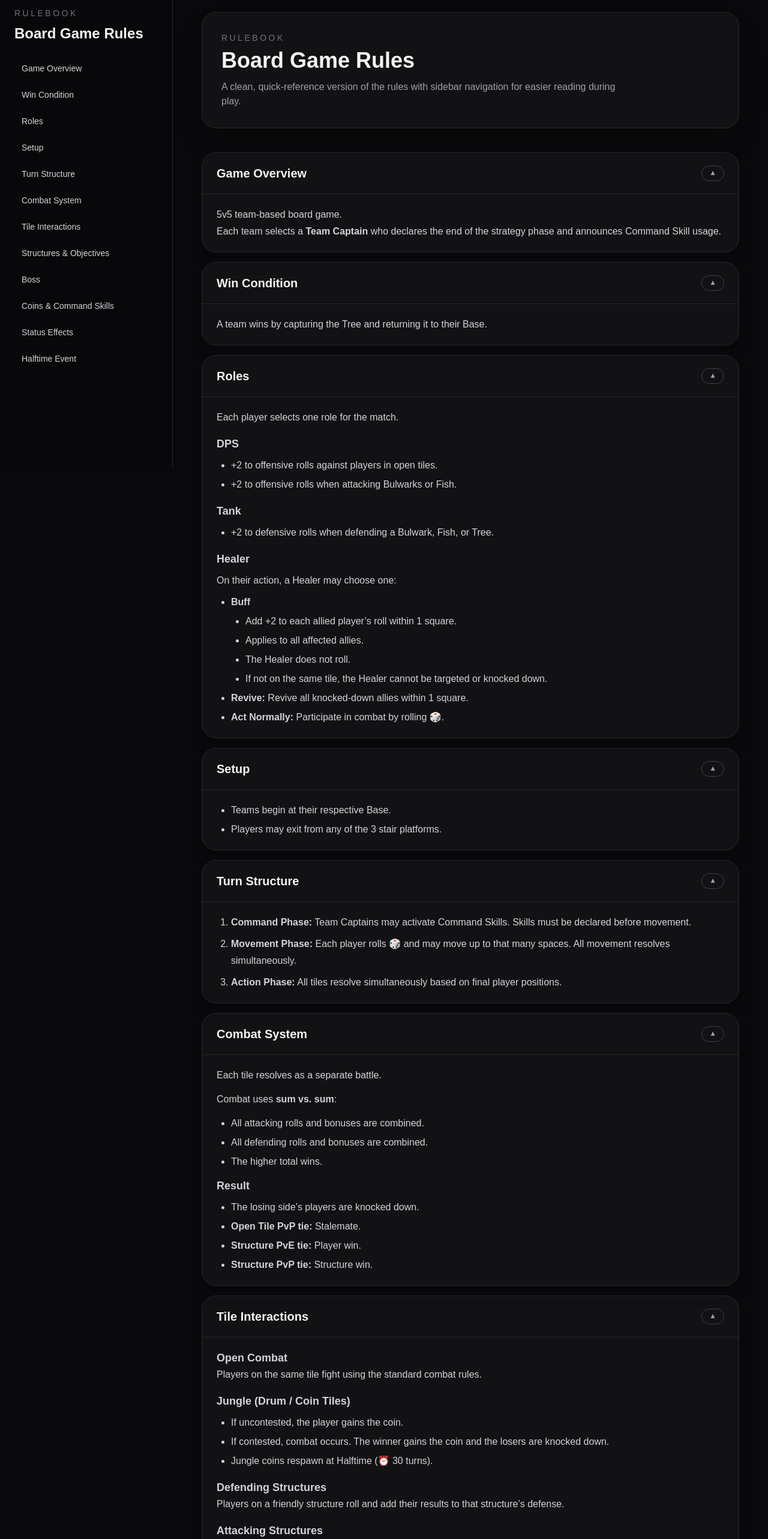
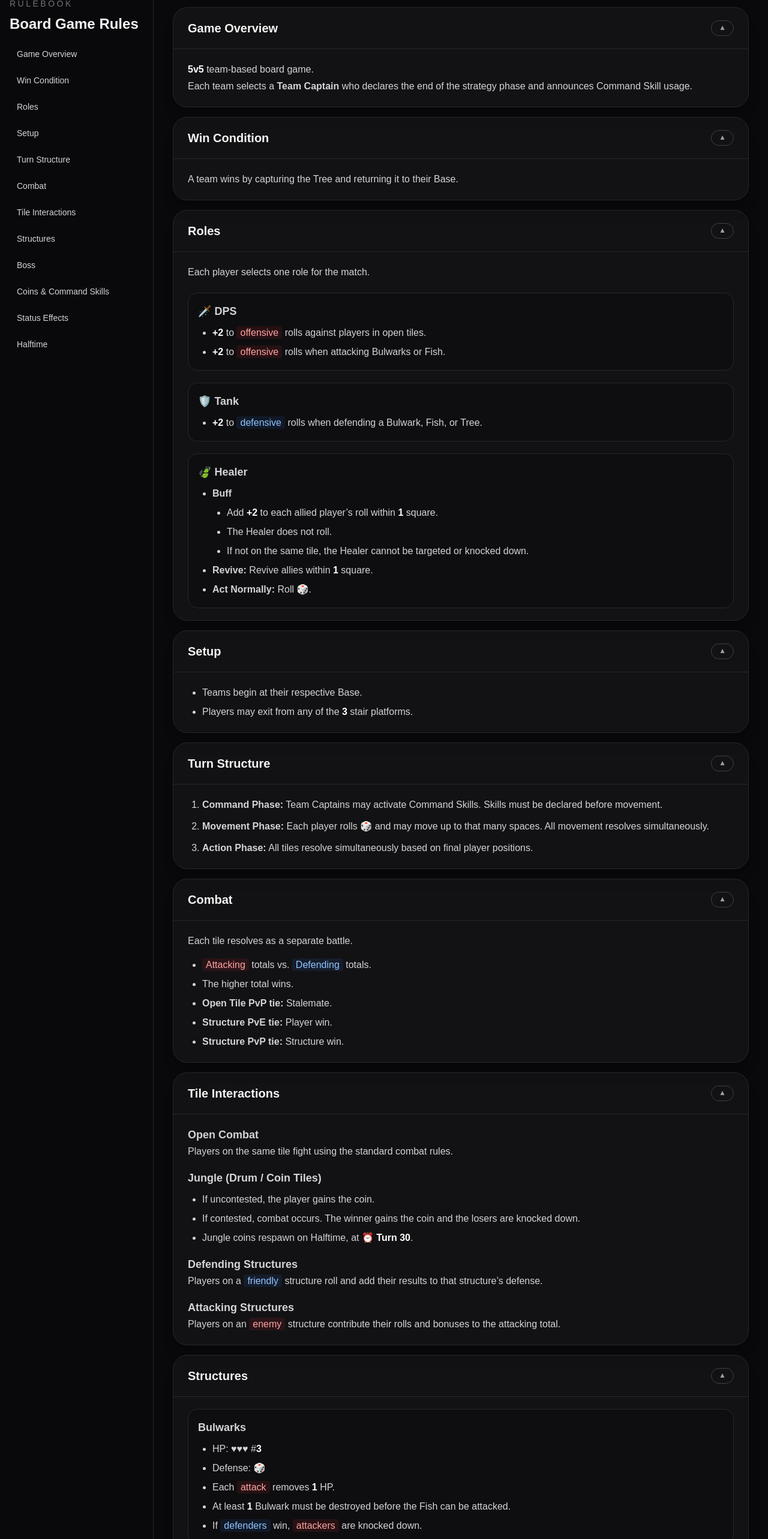
Before and after one commit to King0fgames/GvGBoardGameRules, a Next.js app: page / in a window 1280 px wide. Shown: the part 20-2586 px from the top of the page at 60% size. Built offline with nearby package versions, Linux system fonts and the light colour scheme.

Commit message:
Update page.tsx

```diff
--- a/app/page.tsx
+++ b/app/page.tsx
@@ -2,15 +2,25 @@
 
 import { useEffect, useMemo, useState } from "react";
 
+const R = (t: string) => <span className="rounded bg-red-500/10 px-1.5 py-0.5 text-red-300">{t}</span>;
+const B = (t: string) => <span className="rounded bg-blue-500/10 px-1.5 py-0.5 text-blue-300">{t}</span>;
+const N = (t: string) => <strong className="text-white">{t}</strong>;
+
+type Section = {
+  id: string;
+  title: string;
+  content: React.ReactNode;
+};
+
 export default function BoardGameRulesPage() {
-  const sections = useMemo(
+  const sections: Section[] = useMemo(
     () => [
       {
         id: "overview",
         title: "Game Overview",
         content: (
           <>
-            <p>5v5 team-based board game.</p>
+            <p>{N("5v5")} team-based board game.</p>
             <p>Each team selects a <strong>Team Captain</strong> who declares the end of the strategy phase and announces Command Skill usage.</p>
           </>
         ),
@@ -24,36 +34,37 @@ export default function BoardGameRulesPage() {
         id: "roles",
         title: "Roles",
         content: (
-          <div className="space-y-4">
+          <div className="space-y-5">
             <p>Each player selects one role for the match.</p>
-            <div>
-              <h3 className="font-semibold text-lg">DPS</h3>
+
+            <div className="rounded-2xl border border-zinc-800 bg-zinc-950/40 p-4">
+              <h3 className="text-lg font-semibold">🗡️ DPS</h3>
               <ul className="mt-2 list-disc space-y-1 pl-6">
-                <li>+2 to offensive rolls against players in open tiles.</li>
-                <li>+2 to offensive rolls when attacking Bulwarks or Fish.</li>
+                <li>{N("+2")} to {R("offensive")} rolls against players in open tiles.</li>
+                <li>{N("+2")} to {R("offensive")} rolls when attacking Bulwarks or Fish.</li>
               </ul>
             </div>
-            <div>
-              <h3 className="font-semibold text-lg">Tank</h3>
+
+            <div className="rounded-2xl border border-zinc-800 bg-zinc-950/40 p-4">
+              <h3 className="text-lg font-semibold">🛡️ Tank</h3>
               <ul className="mt-2 list-disc space-y-1 pl-6">
-                <li>+2 to defensive rolls when defending a Bulwark, Fish, or Tree.</li>
+                <li>{N("+2")} to {B("defensive")} rolls when defending a Bulwark, Fish, or Tree.</li>
               </ul>
             </div>
-            <div>
-              <h3 className="font-semibold text-lg">Healer</h3>
-              <p className="mt-2">On their action, a Healer may choose one:</p>
+
+            <div className="rounded-2xl border border-zinc-800 bg-zinc-950/40 p-4">
+              <h3 className="text-lg font-semibold">🍃 Healer</h3>
               <ul className="mt-2 list-disc space-y-1 pl-6">
                 <li>
                   <strong>Buff</strong>
                   <ul className="mt-1 list-disc space-y-1 pl-6">
-                    <li>Add +2 to each allied player’s roll within 1 square.</li>
-                    <li>Applies to all affected allies.</li>
+                    <li>Add {N("+2")} to each allied player’s roll within {N("1")} square.</li>
                     <li>The Healer does not roll.</li>
                     <li>If not on the same tile, the Healer cannot be targeted or knocked down.</li>
                   </ul>
                 </li>
-                <li><strong>Revive:</strong> Revive all knocked-down allies within 1 square.</li>
-                <li><strong>Act Normally:</strong> Participate in combat by rolling 🎲.</li>
+                <li><strong>Revive:</strong> Revive allies within {N("1")} square.</li>
+                <li><strong>Act Normally:</strong> Roll 🎲.</li>
               </ul>
             </div>
           </div>
@@ -65,7 +76,7 @@ export default function BoardGameRulesPage() {
         content: (
           <ul className="list-disc space-y-1 pl-6">
             <li>Teams begin at their respective Base.</li>
-            <li>Players may exit from any of the 3 stair platforms.</li>
+            <li>Players may exit from any of the {N("3")} stair platforms.</li>
           </ul>
         ),
       },
@@ -82,25 +93,17 @@ export default function BoardGameRulesPage() {
       },
       {
         id: "combat",
-        title: "Combat System",
+        title: "Combat",
         content: (
           <div className="space-y-3">
             <p>Each tile resolves as a separate battle.</p>
-            <p>Combat uses <strong>sum vs. sum</strong>:</p>
             <ul className="list-disc space-y-1 pl-6">
-              <li>All attacking rolls and bonuses are combined.</li>
-              <li>All defending rolls and bonuses are combined.</li>
+              <li>{R("Attacking")} totals vs. {B("Defending")} totals.</li>
               <li>The higher total wins.</li>
-            </ul>
-            <div>
-              <h3 className="text-lg font-semibold">Result</h3>
-              <ul className="mt-2 list-disc space-y-1 pl-6">
-                <li>The losing side’s players are knocked down.</li>
               <li><strong>Open Tile PvP tie:</strong> Stalemate.</li>
               <li><strong>Structure PvE tie:</strong> Player win.</li>
               <li><strong>Structure PvP tie:</strong> Structure win.</li>
             </ul>
-            </div>
           </div>
         ),
       },
@@ -118,77 +121,60 @@ export default function BoardGameRulesPage() {
               <ul className="mt-2 list-disc space-y-1 pl-6">
                 <li>If uncontested, the player gains the coin.</li>
                 <li>If contested, combat occurs. The winner gains the coin and the losers are knocked down.</li>
-                <li>Jungle coins respawn at Halftime (⏰ 30 turns).</li>
+                <li>Jungle coins respawn on Halftime, at ⏰ {N("Turn 30")}.</li>
               </ul>
             </div>
             <div>
               <h3 className="text-lg font-semibold">Defending Structures</h3>
-              <p>Players on a friendly structure roll and add their results to that structure’s defense.</p>
+              <p>Players on a {B("friendly")} structure roll and add their results to that structure’s defense.</p>
             </div>
             <div>
               <h3 className="text-lg font-semibold">Attacking Structures</h3>
-              <p>Players on an enemy structure contribute their rolls and bonuses to the attacking total.</p>
+              <p>Players on an {R("enemy")} structure contribute their rolls and bonuses to the attacking total.</p>
             </div>
           </div>
         ),
       },
       {
         id: "structures",
-        title: "Structures & Objectives",
+        title: "Structures",
         content: (
           <div className="space-y-6">
-            <div>
+            <div className="rounded-2xl border border-zinc-800 bg-zinc-950/40 p-4">
               <h3 className="text-lg font-semibold">Bulwarks</h3>
               <ul className="mt-2 list-disc space-y-1 pl-6">
-                <li><strong>HP:</strong> ♥♥♥ <span className="text-zinc-400">#3</span></li>
-                <li><strong>Defense:</strong> 🎲</li>
+                <li>HP: ♥♥♥ #{N("3")}</li>
+                <li>Defense: 🎲</li>
+                <li>Each {R("attack")} removes {N("1")} HP.</li>
+                <li>At least {N("1")} Bulwark must be destroyed before the Fish can be attacked.</li>
+                <li>If {B("defenders")} win, {R("attackers")} are knocked down.</li>
+              </ul>
+            </div>
+
+            <div className="rounded-2xl border border-zinc-800 bg-zinc-950/40 p-4">
+              <h3 className="text-lg font-semibold">Fish</h3>
+              <ul className="mt-2 list-disc space-y-1 pl-6">
+                <li>HP: ♥♥♥♥♥♥ #{N("6")}</li>
                 <li>
-                  <strong>Rules:</strong>
+                  Defense by destroyed Bulwarks:
                   <ul className="mt-1 list-disc space-y-1 pl-6">
-                    <li>Each successful attack removes 1 HP.</li>
-                    <li>At least 1 Bulwark must be destroyed before the Fish can be attacked.</li>
-                    <li>Each destroyed Bulwark lowers the Fish’s defense tier.</li>
+                    <li>{N("1")} Bulwark destroyed: 🎲 + {N("2")}</li>
+                    <li>{N("2")} Bulwarks destroyed: 🎲</li>
+                    <li>{N("3")} Bulwarks destroyed: 🎲 - {N("2")}</li>
                   </ul>
                 </li>
-                <li>
-                  <strong>Combat outcomes:</strong>
-                  <ul className="mt-1 list-disc space-y-1 pl-6">
-                    <li>If defenders win, attackers are knocked down.</li>
-                    <li>If a defended Bulwark is destroyed, its defenders are knocked down.</li>
-                  </ul>
-                </li>
+                <li>Each {R("attack")} removes {N("1")} HP.</li>
               </ul>
             </div>
-            <div>
-              <h3 className="text-lg font-semibold">Fish</h3>
-              <ul className="mt-2 list-disc space-y-1 pl-6">
-                <li><strong>HP:</strong> ♥♥♥♥♥♥ <span className="text-zinc-400">#6</span></li>
-                <li>
-                  <strong>Defense by destroyed Bulwarks:</strong>
-                  <ul className="mt-1 list-disc space-y-1 pl-6">
-                    <li>1 Bulwark destroyed: 🎲 + 2</li>
-                    <li>2 Bulwarks destroyed: 🎲</li>
-                    <li>3 Bulwarks destroyed: 🎲 - 2</li>
-                  </ul>
-                </li>
-                <li>Each successful attack removes 1 HP.</li>
-                <li>Once destroyed, the Tree becomes available.</li>
-              </ul>
-            </div>
-            <div>
+
+            <div className="rounded-2xl border border-zinc-800 bg-zinc-950/40 p-4">
               <h3 className="text-lg font-semibold">Tree</h3>
               <ul className="mt-2 list-disc space-y-1 pl-6">
                 <li>A player may pick up the Tree as their action.</li>
                 <li>The Tree must be carried back to Base to win.</li>
-                <li>
-                  <strong>Tree Carrier Rules:</strong>
-                  <ul className="mt-1 list-disc space-y-1 pl-6">
-                    <li>Movement: 2 spaces per turn.</li>
-                    <li>If enemies are on the same tile at the start of the turn, the Tree Carrier moves 1 space instead.</li>
-                    <li>The Tree gives its carrier +2 to defensive rolls.</li>
-                    <li>If defeated, the carrier is knocked down.</li>
-                  </ul>
-                </li>
+                <li>Movement: {N("2")} spaces per turn.</li>
+                <li>If enemies are on the same tile at the start of the turn, the Tree Carrier moves {N("1")} space instead.</li>
+                <li>The Tree gives its carrier {N("+2")} to {B("defensive")} rolls.</li>
               </ul>
             </div>
           </div>
@@ -198,24 +184,12 @@ export default function BoardGameRulesPage() {
         id: "boss",
         title: "Boss",
         content: (
-          <div className="space-y-4">
           <ul className="list-disc space-y-1 pl-6">
-              <li>The Boss spawns after ⏰ 15 turns and again at ⏰ 45 turns.</li>
-              <li><strong>Location:</strong> middle lane</li>
-              <li><strong>HP:</strong> ♥♥♥ <span className="text-zinc-400">#3</span></li>
-              <li><strong>Defense:</strong> 🎲</li>
-              <li><strong>Reward:</strong> 2 coins</li>
+            <li>The Boss spawns on ⏰ {N("Turn 15")} and again on ⏰ {N("Turn 45")}.</li>
+            <li>HP: ♥♥♥ #{N("3")}</li>
+            <li>Defense: 🎲</li>
+            <li>Reward: {N("2")} coins.</li>
           </ul>
-            <div>
-              <h3 className="text-lg font-semibold">Combat</h3>
-              <ul className="mt-2 list-disc space-y-1 pl-6">
-                <li>Each team rolls against the Boss, then PvP if applicable.</li>
-                <li>Successful rolls against the Boss reduce Boss HP.</li>
-                <li>Successful PvP combat rolls knock down the losers.</li>
-                <li>The team that lands the final blow gains the coins.</li>
-              </ul>
-            </div>
-          </div>
         ),
       },
       {
@@ -233,22 +207,15 @@ export default function BoardGameRulesPage() {
             </div>
             <div>
               <h3 className="text-lg font-semibold">Command Skills</h3>
-              <p className="mb-2 text-zinc-400">Declared before movement. The Team Captain sends the choice to the game master. Each skill has a ⏰ 3-turn cooldown. Each skill lasts ⏰ 1 turn unless noted otherwise.</p>
+              <p className="mb-2 text-zinc-400">Declared before movement. The Team Captain sends the choice to the game master. Each skill has a ⏰ {N("3-turn")} cooldown. Each skill lasts ⏰ {N("1 turn")} unless noted otherwise.</p>
               <ul className="list-disc space-y-1 pl-6">
-                <li><strong>Player Speed — 1 coin:</strong> +3 to all player movement rolls.</li>
-                <li><strong>Healing Reduction — 1 coin:</strong> Negates all enemy healer bonuses.</li>
-                <li><strong>Bulwark Damage — 1 coin:</strong> +4 to total attack rolls against Bulwarks.</li>
-                <li><strong>Fish Damage — 1 coin:</strong> +4 to total attack rolls against Fish.</li>
-                <li><strong>City Protection — 2 coins:</strong> All attacks against Bulwarks and Fish are negated.</li>
-                <li><strong>Tree Speed — 2 coins:</strong> The Tree Carrier’s movement is doubled.</li>
-                <li>
-                  <strong>Ballista Charges — 1 coin:</strong>
-                  <ul className="mt-1 list-disc space-y-1 pl-6">
-                    <li>2 uses total and does not expire.</li>
-                    <li>Players starting at Base may teleport anywhere on the board.</li>
-                    <li>They cannot act that turn.</li>
-                  </ul>
-                </li>
+                <li><strong>Player Speed — {N("1 coin")}:</strong> {N("+3")} to all player movement rolls.</li>
+                <li><strong>Healing Reduction — {N("1 coin")}:</strong> Negates all enemy healer bonuses.</li>
+                <li><strong>Bulwark Damage — {N("1 coin")}:</strong> {N("+4")} to total {R("attack")} rolls against Bulwarks.</li>
+                <li><strong>Fish Damage — {N("1 coin")}:</strong> {N("+4")} to total {R("attack")} rolls against Fish.</li>
+                <li><strong>City Protection — {N("2 coins")}:</strong> All attacks against Bulwarks and Fish are negated.</li>
+                <li><strong>Tree Speed — {N("2 coins")}:</strong> The Tree Carrier’s movement is doubled.</li>
+                <li><strong>Ballista Charges — {N("1 coin")}:</strong> {N("2 uses")} total, does not expire, teleport from Base, and cannot act that turn.</li>
               </ul>
             </div>
           </div>
@@ -258,48 +225,28 @@ export default function BoardGameRulesPage() {
         id: "status-effects",
         title: "Status Effects",
         content: (
-          <div>
-            <h3 className="text-lg font-semibold">Knocked Down</h3>
-            <ul className="mt-2 list-disc space-y-1 pl-6">
-              <li>Occurs during the Action Phase only.</li>
+          <ul className="list-disc space-y-1 pl-6">
             <li>A knocked-down player skips their next turn’s movement and action.</li>
-              <li>During that skipped turn, they may be revived by a Healer.</li>
-              <li>If revived during that turn, they act normally on the following turn.</li>
-              <li>If not revived, they respawn at Base at the start of the turn after their skipped turn.</li>
+            <li>If not revived, they respawn at Base on the following turn.</li>
           </ul>
-          </div>
         ),
       },
       {
         id: "halftime",
-        title: "Halftime Event",
+        title: "Halftime",
         content: (
-          <div className="space-y-4">
-            <p>Halftime occurs after ⏰ 30 turns.</p>
-            <div>
-              <h3 className="text-lg font-semibold">Effects</h3>
-              <ul className="mt-2 list-disc space-y-1 pl-6">
+          <ul className="list-disc space-y-1 pl-6">
+            <li>Halftime occurs on ⏰ {N("Turn 30")}.</li>
             <li>All Jungle coins respawn.</li>
+            <li>Archery Duel reward: {N("2 coins")}.</li>
           </ul>
-            </div>
-            <div>
-              <h3 className="text-lg font-semibold">Archery Duel</h3>
-              <ul className="mt-2 list-disc space-y-1 pl-6">
-                <li>Each team selects 1 player.</li>
-                <li>There are 5 targets.</li>
-                <li>Players alternate shots.</li>
-                <li>Closest to the bullseye scores 1 point.</li>
-                <li>The first player to reach 3 points wins 2 coins.</li>
-              </ul>
-            </div>
-          </div>
         ),
       },
     ],
     []
   );
 
-  const [openSections, setOpenSections] = useState(() =>
+  const [openSections, setOpenSections] = useState<Record<string, boolean>>(() =>
     Object.fromEntries(sections.map((section) => [section.id, true]))
   );
 
@@ -307,59 +254,58 @@ export default function BoardGameRulesPage() {
     setOpenSections(Object.fromEntries(sections.map((section) => [section.id, true])));
   }, [sections]);
 
-  const toggleSection = (id) => {
+  const toggleSection = (id: string) => {
     setOpenSections((prev) => ({ ...prev, [id]: !prev[id] }));
   };
 
-  const expandAndJump = (id) => {
+  const expandAndJump = (id: string) => {
     setOpenSections((prev) => ({ ...prev, [id]: true }));
     setTimeout(() => {
       const el = document.getElementById(id);
-      if (el) el.scrollIntoView({ behavior: "smooth", block: "start" });
+      if (el) el.scrollIntoView({ behavior: "smooth" });
     }, 0);
   };
 
   return (
     <div className="min-h-screen bg-zinc-950 text-zinc-100">
       <div className="mx-auto flex max-w-7xl">
-        <aside className="sticky top-0 hidden h-screen w-72 shrink-0 border-r border-zinc-800 bg-zinc-950/95 px-6 py-8 lg:block">
-          <div className="mb-6">
-            <p className="text-sm uppercase tracking-[0.25em] text-zinc-500">Rulebook</p>
-            <h1 className="mt-2 text-2xl font-bold">Board Game Rules</h1>
-          </div>
+        <aside className="hidden w-64 shrink-0 border-r border-zinc-800 p-4 lg:block">
+          <div className="sticky top-4">
+            <p className="mb-2 text-sm uppercase tracking-[0.25em] text-zinc-500">Rulebook</p>
+            <h1 className="mb-4 text-2xl font-bold">Board Game Rules</h1>
             <nav className="space-y-2">
-            {sections.map((section) => (
+              {sections.map((s) => (
                 <button
-                key={section.id}
+                  key={s.id}
                   type="button"
-                onClick={() => expandAndJump(section.id)}
+                  onClick={() => expandAndJump(s.id)}
                   className="block w-full rounded-xl px-3 py-2 text-left text-sm text-zinc-300 transition hover:bg-zinc-900 hover:text-white"
                 >
-                {section.title}
+                  {s.title}
                 </button>
               ))}
             </nav>
+          </div>
         </aside>
 
-        <main className="w-full px-4 py-6 sm:px-6 lg:px-10 lg:py-10">
-          <div className="mx-auto max-w-4xl">
+        <main className="flex-1 p-4 sm:p-6 lg:p-8">
           <div className="mb-6 flex items-center justify-between lg:hidden">
             <div>
               <p className="text-sm uppercase tracking-[0.25em] text-zinc-500">Rulebook</p>
-                <h1 className="mt-2 text-3xl font-bold">Board Game Rules</h1>
+              <h1 className="mt-1 text-3xl font-bold">Board Game Rules</h1>
             </div>
             <details className="relative">
               <summary className="cursor-pointer list-none rounded-2xl border border-zinc-800 bg-zinc-900/80 px-4 py-3 font-semibold">☰ Sections</summary>
               <div className="absolute right-0 z-20 mt-3 w-72 rounded-2xl border border-zinc-800 bg-zinc-900 p-3 shadow-2xl shadow-black/40">
                 <div className="space-y-2">
-                    {sections.map((section) => (
+                  {sections.map((s) => (
                     <button
-                        key={section.id}
+                      key={s.id}
                       type="button"
-                        onClick={() => expandAndJump(section.id)}
+                      onClick={() => expandAndJump(s.id)}
                       className="block w-full rounded-xl px-3 py-2 text-left text-sm text-zinc-300 transition hover:bg-zinc-800 hover:text-white"
                     >
-                        {section.title}
+                      {s.title}
                     </button>
                   ))}
                 </div>
@@ -367,42 +313,27 @@ export default function BoardGameRulesPage() {
             </details>
           </div>
 
-            <div className="mb-8 rounded-3xl border border-zinc-800 bg-zinc-900/60 p-6 shadow-2xl shadow-black/20 lg:hidden">
-              <p className="text-zinc-400">Use the sections button to jump around on mobile.</p>
-            </div>
-
-            <div className="mb-10 hidden rounded-3xl border border-zinc-800 bg-zinc-900/60 p-8 shadow-2xl shadow-black/20 lg:block">
-              <p className="text-sm uppercase tracking-[0.25em] text-zinc-500">Rulebook</p>
-              <h1 className="mt-2 text-4xl font-bold">Board Game Rules</h1>
-              <p className="mt-3 max-w-2xl text-zinc-400">A clean, quick-reference version of the rules with sidebar navigation for easier reading during play.</p>
-            </div>
-
           <div className="space-y-4">
-              {sections.map((section) => {
-                const isOpen = openSections[section.id];
+            {sections.map((s) => {
+              const isOpen = openSections[s.id];
               return (
-                  <section key={section.id} id={section.id} className="scroll-mt-6">
+                <section key={s.id} id={s.id} className="scroll-mt-6">
                   <div className="overflow-hidden rounded-3xl border border-zinc-800 bg-zinc-900/60 shadow-xl shadow-black/10">
                     <button
                       type="button"
-                        onClick={() => toggleSection(section.id)}
+                      onClick={() => toggleSection(s.id)}
                       className="flex w-full items-center justify-between gap-4 px-6 py-5 text-left"
                     >
-                        <h2 className="text-xl font-semibold">{section.title}</h2>
+                      <h2 className="text-xl font-semibold">{s.title}</h2>
                       <span className={`rounded-full border border-zinc-700 px-3 py-1 text-xs text-zinc-400 transition ${isOpen ? "rotate-180" : ""}`}>
                         ▼
                       </span>
                     </button>
-                      {isOpen && (
-                        <div className="border-t border-zinc-800 px-6 py-5 leading-7 text-zinc-300">
-                          {section.content}
-                        </div>
-                      )}
+                    {isOpen && <div className="border-t border-zinc-800 px-6 py-5 leading-7 text-zinc-300">{s.content}</div>}
                   </div>
                 </section>
               );
             })}
-            </div>
           </div>
         </main>
       </div>
```
Lines whose indentation alone changed are shown as unchanged.
